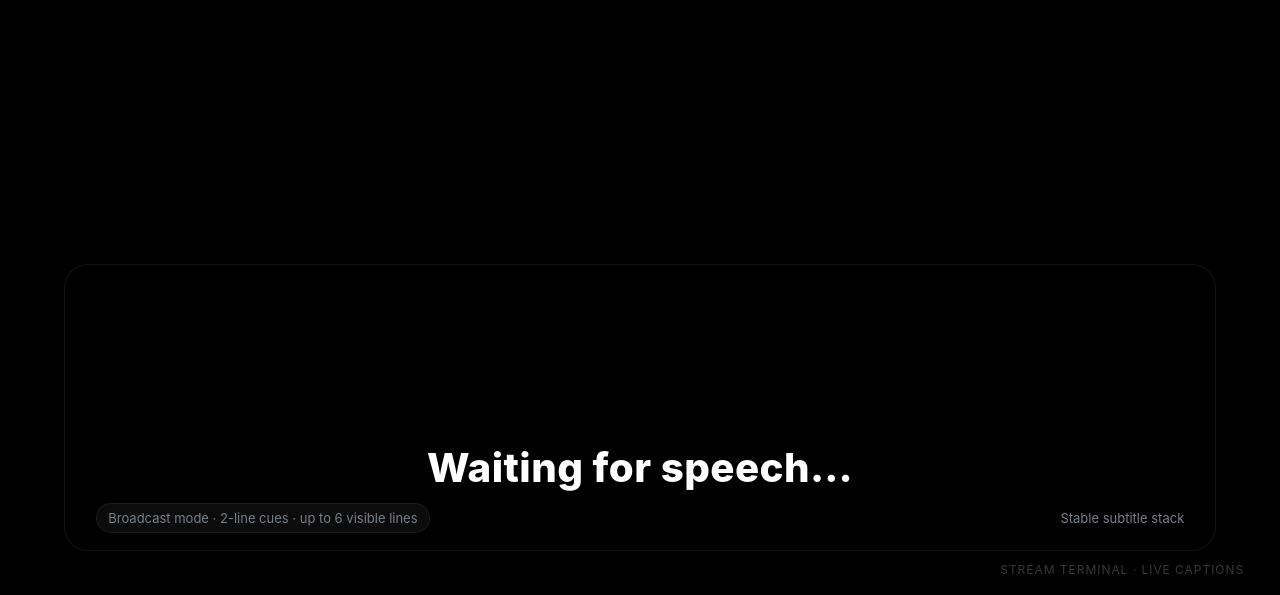
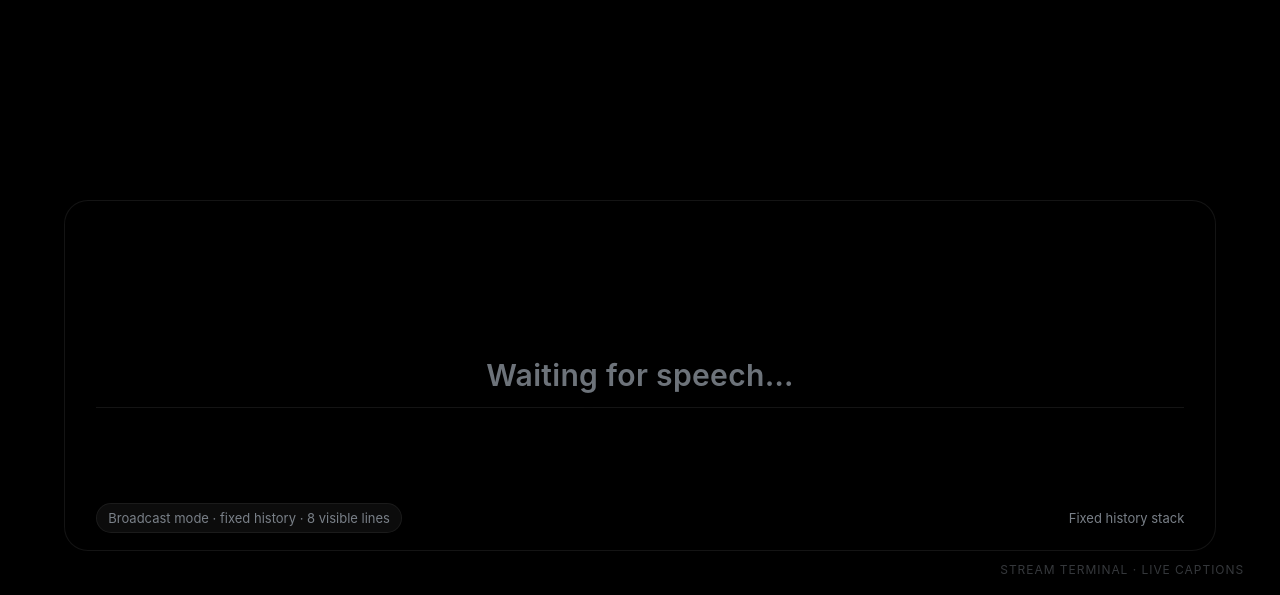
Before and after one commit to stokesbot/stream-terminal-live-caption, a Flask app: page / in a window 1280 px wide. Shown: the part 205-800 px from the top of the page. Run offline with Flask 3, Linux system fonts and the light colour scheme; parts of the project's set-up code (start-up, migrations or seed data) failed here and were passed over; some libraries are stand-ins or nearby versions.

Commit message:
Stabilize captions with fixed 8-line history layout

```diff
--- a/templates/captions.html
+++ b/templates/captions.html
@@ -87,7 +87,7 @@
     bottom: 5.5vh;
     transform: translateX(-50%);
     width: min(90vw, 1600px);
-    min-height: 33vh;
+    min-height: 42vh;
     padding: 2.4vh 2.4vw 2.1vh;
     border-radius: 24px;
     background: rgba(0, 0, 0, 0.7);
@@ -100,11 +100,27 @@
   }
 
   #caption-stage {
+    display: grid;
+    grid-template-rows: minmax(0, 1fr) auto;
+    gap: 1.8vh;
+    min-height: 34vh;
+  }
+
+  #history-stage {
     display: flex;
     flex-direction: column;
     justify-content: flex-end;
-    gap: 1.2vh;
-    min-height: 26vh;
+    gap: 0.65vh;
+    min-height: 0;
+  }
+
+  #live-stage {
+    min-height: 5.3em;
+    display: flex;
+    align-items: flex-end;
+    justify-content: center;
+    padding-top: 0.8vh;
+    border-top: 1px solid rgba(255,255,255,0.08);
   }
 
   .cue {
@@ -124,28 +140,31 @@
   }
 
   .cue.history .cue-line {
-    font-size: clamp(24px, 2vw, 36px);
+    font-size: clamp(30px, 2.35vw, 44px);
     color: var(--muted);
     font-weight: 620;
     opacity: 0.9;
   }
 
   .cue.current .cue-line {
-    font-size: clamp(34px, 3.15vw, 60px);
+    font-size: clamp(30px, 2.35vw, 44px);
     color: var(--fg);
-    font-weight: 760;
+    font-weight: 730;
     opacity: 1;
   }
 
   .cue.live .cue-line {
-    font-size: clamp(28px, 2.45vw, 46px);
+    font-size: clamp(22px, 1.8vw, 32px);
     color: var(--accent);
-    font-weight: 680;
+    font-weight: 630;
     opacity: 0.95;
   }
 
-  .cue-line.empty {
-    visibility: hidden;
+  .cue.placeholder .cue-line {
+    font-size: clamp(30px, 2.35vw, 44px);
+    color: var(--soft);
+    font-weight: 620;
+    opacity: 0.72;
   }
 
   #caption-meta {
@@ -183,12 +202,16 @@
     #caption-shell {
       width: 94vw;
       bottom: 3vh;
-      min-height: 38vh;
+      min-height: 48vh;
       padding: 2vh 3vw;
     }
 
     #caption-stage {
-      min-height: 29vh;
+      min-height: 40vh;
+    }
+
+    #live-stage {
+      min-height: 4.6em;
     }
   }
 </style>
@@ -203,10 +226,13 @@
   <div id="hint-bar">Click anywhere for fullscreen · Press <strong>F</strong> to toggle</div>
 
   <main id="caption-shell" aria-live="polite" aria-atomic="false">
-    <div id="caption-stage"></div>
+    <div id="caption-stage">
+      <div id="history-stage"></div>
+      <div id="live-stage"></div>
+    </div>
     <div id="caption-meta">
-      <div id="mode-pill">Broadcast mode · 2-line cues · up to 6 visible lines</div>
-      <div id="meta-detail">Stable subtitle stack</div>
+      <div id="mode-pill">Broadcast mode · fixed history · 8 visible lines</div>
+      <div id="meta-detail">Fixed history stack</div>
     </div>
   </main>
 
@@ -221,19 +247,20 @@
   };
 
   const UI = {
-    stage: document.getElementById('caption-stage'),
+    historyStage: document.getElementById('history-stage'),
+    liveStage: document.getElementById('live-stage'),
     metaDetail: document.getElementById('meta-detail')
   };
 
   const SETTINGS = {
     maxCharsPerLine: 36,
     maxCueLines: 2,
-    maxVisibleLines: 6,
+    maxVisibleLines: 8,
     maxCueChars: 72,
     interimMinChars: 16,
     interimMinWords: 3,
     interimDebounceMs: 350,
-    maxStoredCues: 12,
+    maxStoredCues: 16,
     smallWords: new Set(['a', 'an', 'and', 'as', 'at', 'but', 'by', 'for', 'from', 'if', 'in', 'into', 'is', 'it', 'of', 'on', 'or', 'so', 'than', 'that', 'the', 'to', 'up', 'with'])
   };
 
@@ -410,47 +437,44 @@
     return picked;
   }
 
-  function render() {
-    UI.stage.innerHTML = '';
+  function renderCueInto(container, cue, className) {
+    const cueEl = document.createElement('div');
+    cueEl.className = className;
 
-    const cueStack = [...state.committedCues];
-    if (state.interimCue) cueStack.push(state.interimCue);
-
-    const visible = trimVisibleCues(cueStack);
-
-    if (!visible.length) {
-      const cueEl = document.createElement('div');
-      cueEl.className = 'cue current';
+    cue.lines.forEach(line => {
       const lineEl = document.createElement('div');
       lineEl.className = 'cue-line';
-      lineEl.textContent = 'Waiting for speech…';
+      lineEl.textContent = line || '\u00A0';
       cueEl.appendChild(lineEl);
-      UI.stage.appendChild(cueEl);
-      UI.metaDetail.textContent = 'Stable subtitle stack';
+    });
+
+    container.appendChild(cueEl);
+  }
+
+  function render() {
+    UI.historyStage.innerHTML = '';
+    UI.liveStage.innerHTML = '';
+
+    const visibleHistory = trimVisibleCues(state.committedCues);
+
+    if (!visibleHistory.length && !state.interimCue) {
+      renderCueInto(UI.historyStage, { lines: ['Waiting for speech…'] }, 'cue placeholder');
+      UI.metaDetail.textContent = 'Fixed history stack';
       return;
     }
 
-    visible.forEach((cue, index) => {
-      const cueEl = document.createElement('div');
-      const isLast = index === visible.length - 1;
-      const className = cue.kind === 'interim'
-        ? 'cue live'
-        : (isLast ? 'cue current' : 'cue history');
-      cueEl.className = className;
-
-      cue.lines.forEach(line => {
-        const lineEl = document.createElement('div');
-        lineEl.className = 'cue-line';
-        lineEl.textContent = line || '\u00A0';
-        cueEl.appendChild(lineEl);
-      });
-
-      UI.stage.appendChild(cueEl);
+    visibleHistory.forEach((cue, index) => {
+      const isLast = index === visibleHistory.length - 1;
+      renderCueInto(UI.historyStage, cue, isLast ? 'cue current' : 'cue history');
     });
 
+    if (state.interimCue) {
+      renderCueInto(UI.liveStage, state.interimCue, 'cue live');
+    }
+
     UI.metaDetail.textContent = state.interimCue
-      ? 'Live line held until a stable commit arrives'
-      : 'Stable subtitle stack';
+      ? 'Fixed history above · live cue below'
+      : 'Fixed history stack';
   }
 
   function addCommittedText(text) {
```
